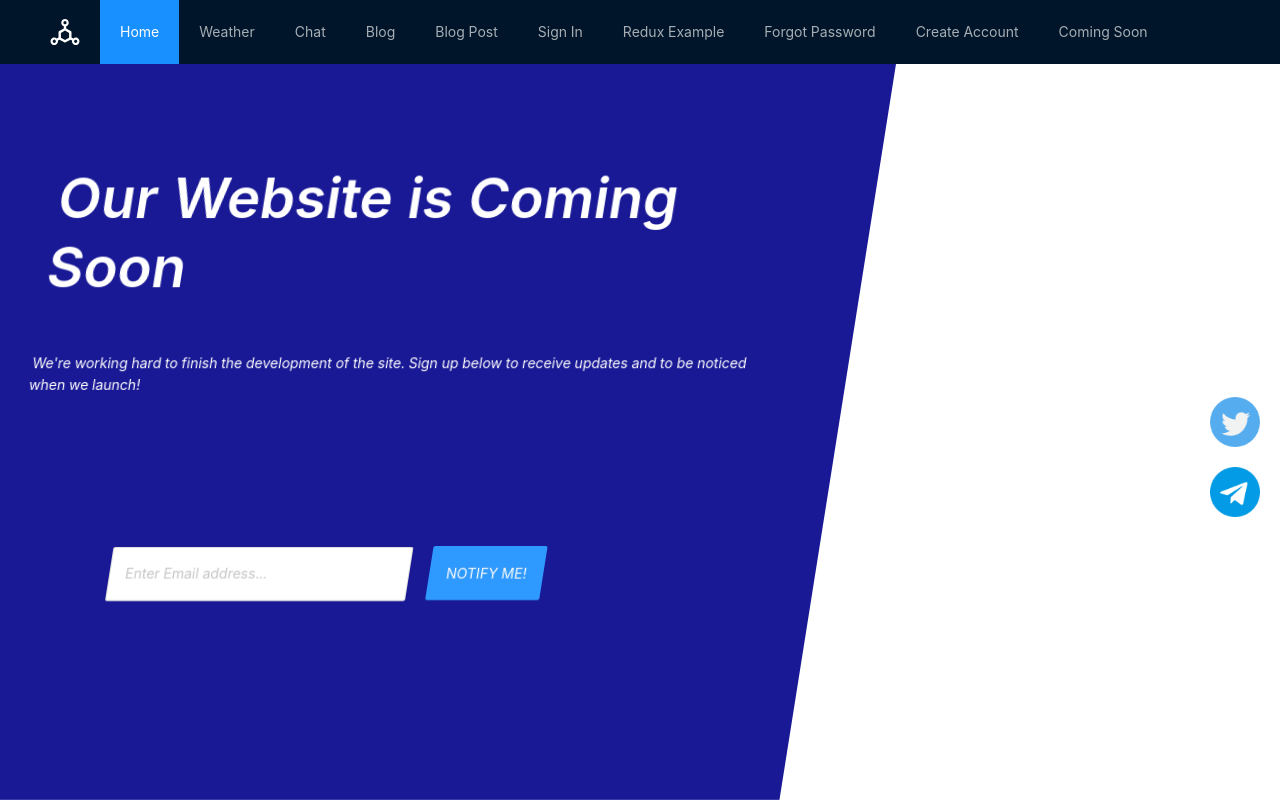
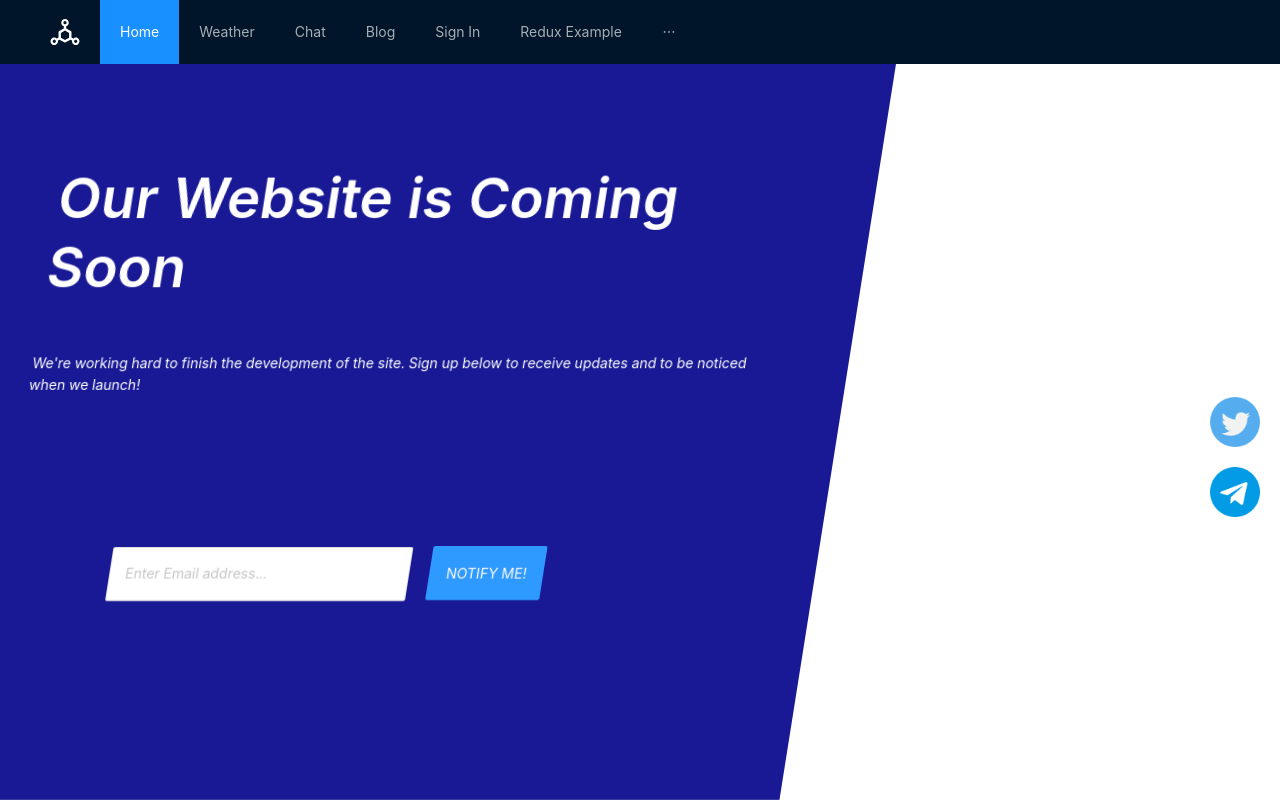
Before and after one commit to devneu/frontend, a React (Create React App) app: page / in a window 1280 px wide. Built offline with nearby package versions, Linux system fonts and the light colour scheme.

Commit message:
DEV-41: check commits nad PR changes (delete BlogPost page and in Navigation)

```diff
--- a/src/App.tsx
+++ b/src/App.tsx
@@ -9,6 +9,7 @@ import SignOut from './pages/SignOut/SignOut';
 import ForgotPassword from './pages/ForgotPassword/ForgotPassword';
 import ComingSoon from './pages/ComingSoon/ComingSoon';
 import PageNotFound from './components/PageNotFound/PageNotFound';
+import BlogPostContainer from './pages/PostPage/BlogPostContainer';
 
 const Chat = lazy(() => import('./pages/Chat/Chat' /* webpackChunkName: "ChatPage" */));
 const Weather = lazy(() => import('./pages/Weather/Weather' /* webpackChunkName: "WeatherPage" */));
@@ -33,6 +34,9 @@ function App(): ReactElement {
             </Route>
             <Route path="/blog">
               <Blog />
+            </Route>
+            <Route path="/blog-post">
+              <BlogPostContainer />
             </Route>
             <Route path="/sign-in">
               <SignIn />
--- a/src/components/AddCommentForm/AddCommentForm.tsx
+++ b/src/components/AddCommentForm/AddCommentForm.tsx
@@ -26,7 +26,6 @@ const AddCommentForm = ({ onSubmit, focus }: AddCommentFormProps) => {
 
   let disabled: boolean = true;
   const textAreaValue = watch('commentText');
-  console.log(textAreaValue);
 
   if (textAreaValue && textAreaValue.length !== 0) disabled = false;
   return (
--- a/src/components/Navigation/Navigation.tsx
+++ b/src/components/Navigation/Navigation.tsx
@@ -30,9 +30,6 @@ export default function Navigation() {
           <Menu.Item key="/blog">
             <NavLink to="/blog">Blog</NavLink>
           </Menu.Item>
-          <Menu.Item key="/blog-post">
-            <NavLink to="/blog-post">Blog Post</NavLink>
-          </Menu.Item>
           <Menu.Item key="/sign-in">
             <NavLink to="/sign-in">Sign In</NavLink>
           </Menu.Item>
```
Also changed, not shown: src/pages/PostPage/BlogPost.scss (added), src/pages/PostPage/BlogPost.tsx (renamed from src/pages/BlogPost/BlogPost.tsx), src/pages/PostPage/BlogPostContainer.tsx (renamed from src/pages/BlogPost/BlogPostContainer.tsx), src/pages/PostPage/index.tsx (renamed from src/pages/BlogPost/index.tsx).
